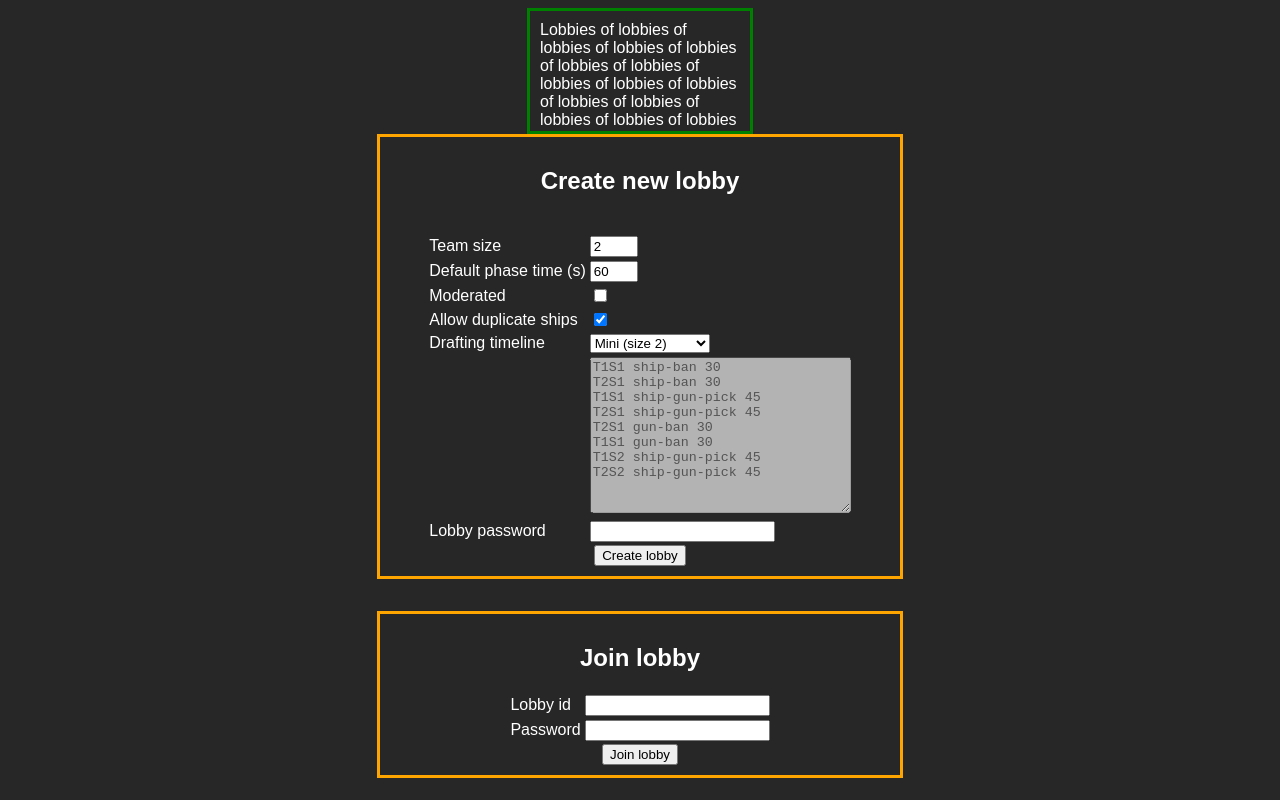
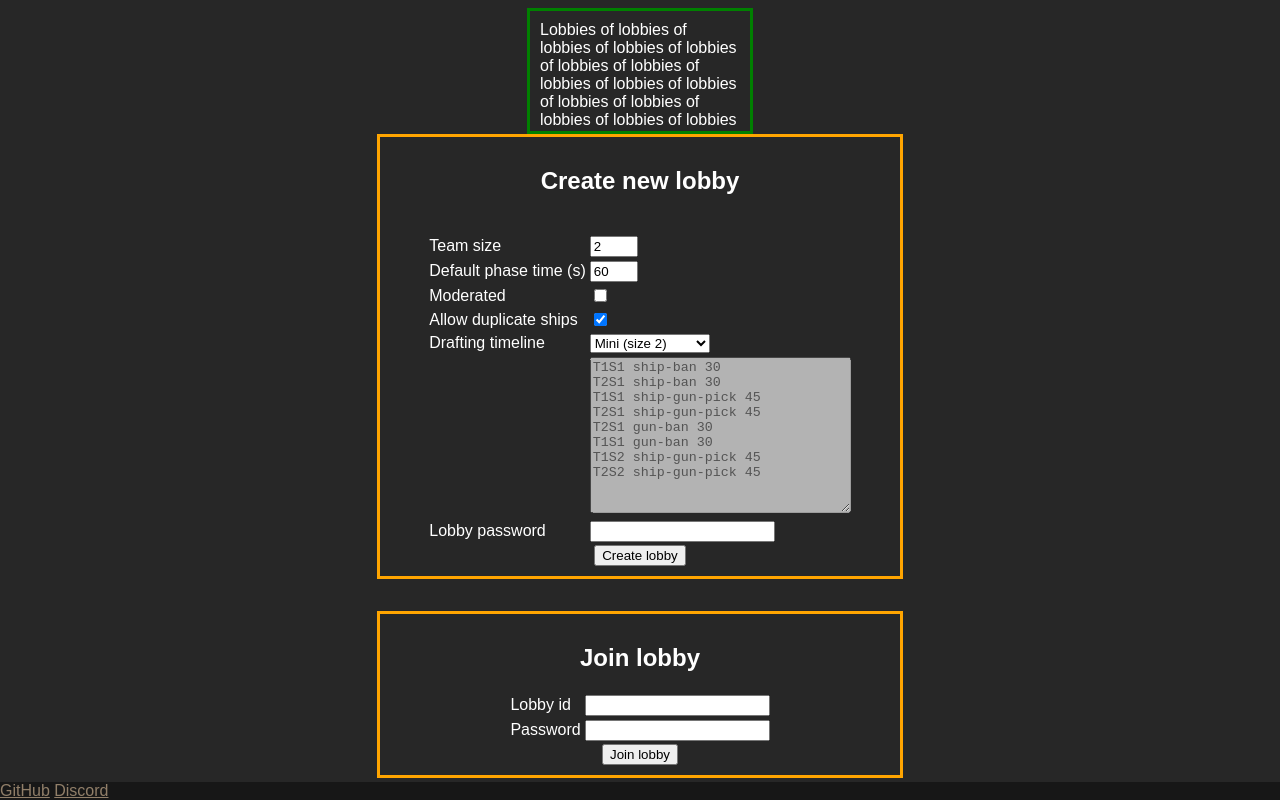
Before and after one commit to jjeessppeer/web-lobby, a website: page public/index.html in a window 1280 px wide. Drawn offline with Linux system fonts and the light colour scheme.

Commit message:
added contacts footer

```diff
--- a/public/index.html
+++ b/public/index.html
@@ -21,6 +21,11 @@
 </head>
 
 <body>
+  <div class="footer">
+    <a href="https://github.com/jjeessppeer/web-lobby" target="_blank">GitHub</a>
+    <a href="https://discordapp.com/users/224944294350422018" target="_blank">Discord</a>
+  </div>
+
   <div id="imagePreload" style="display:none;">
     <img src="images/ships/Unknown.jpg" style="width:10px">
     <img src="images/ships/Goldfish.jpg" style="width:10px">
--- a/public/style/style.css
+++ b/public/style/style.css
@@ -38,3 +38,16 @@ body {
     border: 1px solid #888;
     width: 80%;
 }
+
+.footer {
+    position: fixed;
+    left: 0;
+    bottom: 0;
+    width: 100%;
+    background-color: var(--dark);
+    color: var(--border);
+    border-top: 1px var(--accent);
+}
+.footer > a {
+    color: var(--border);
+}
```
